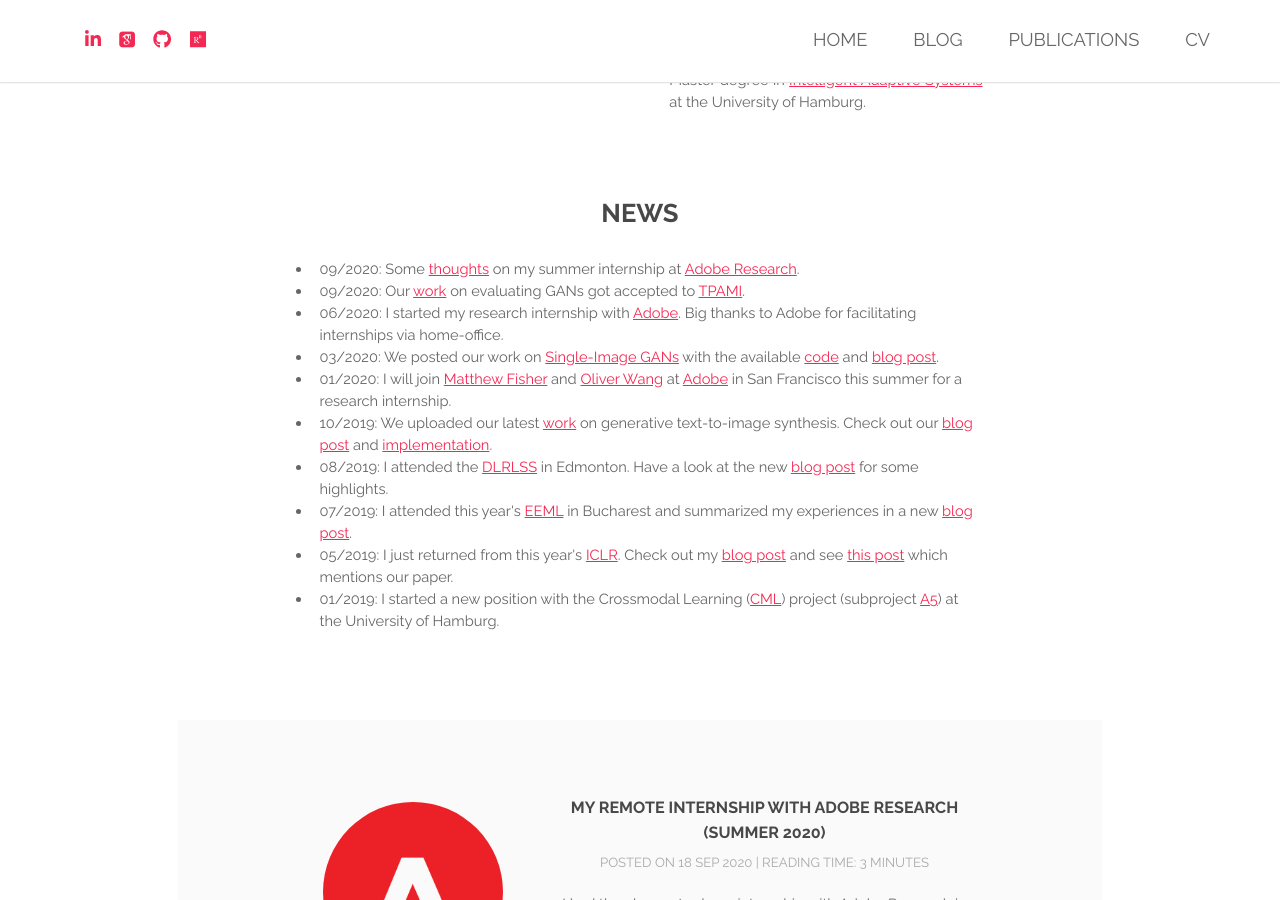
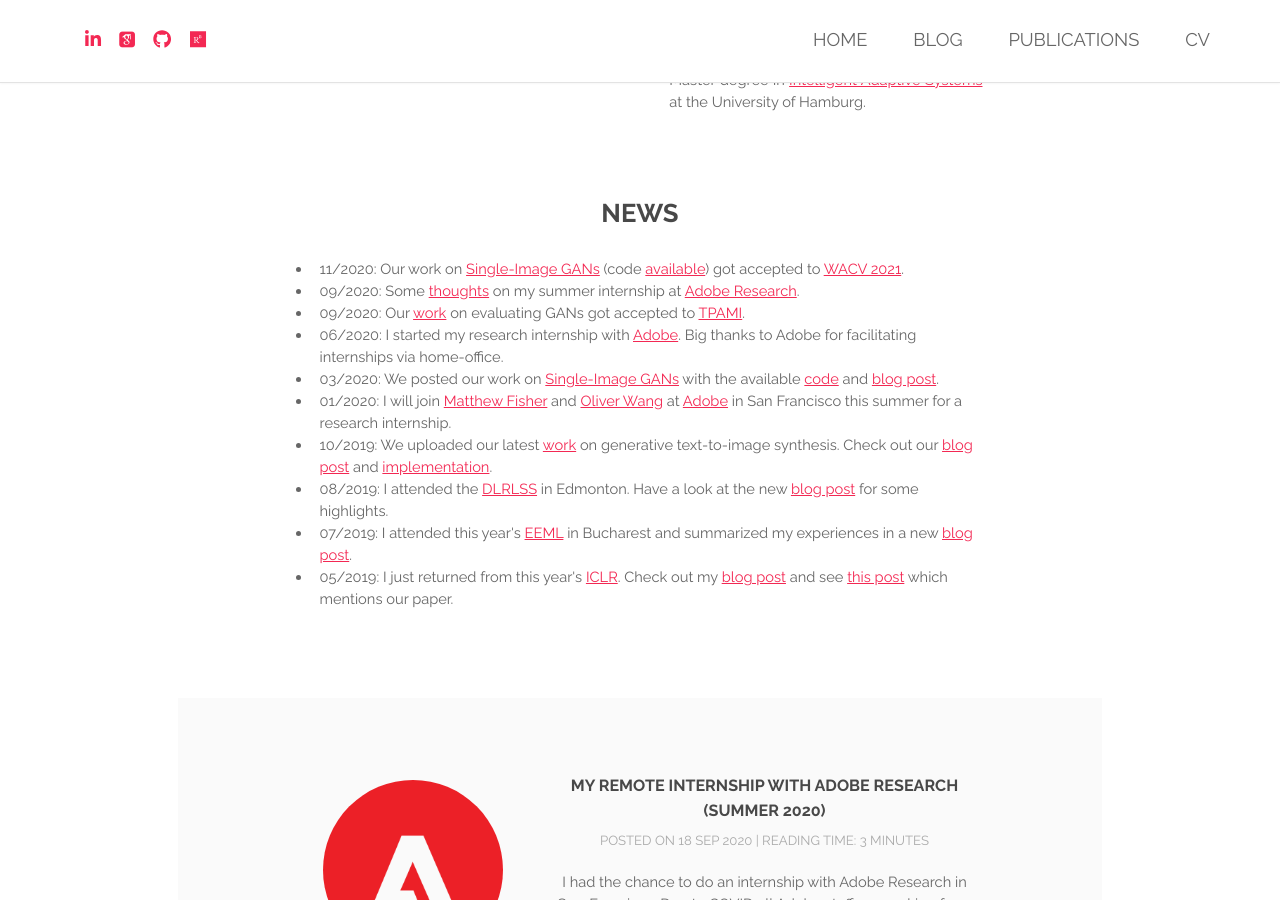
Before and after one commit to tohinz/tohinz.github.io, a Jekyll site: the page built from index.html, in a window 1280 px wide and 900 px high, scrolled down 466 px. Built offline with Jekyll 4.4.1, drawn with Linux system fonts in a browser that asks for light colours; cached includes are drawn as plain includes; nearby versions of some CDN libraries; some web fonts are replaced.

Commit message:
update CV

```diff
--- a/index.html
+++ b/index.html
@@ -28,6 +28,7 @@
 
 		<h2 style="text-align: center">News</h2>
 		<ul>
+			<li>11/2020: Our work on <a href="https://arxiv.org/abs/2003.11512" target="_blank">Single-Image GANs</a> (code <a href="https://github.com/tohinz/ConSinGAN" target="_blank">available</a>) got accepted to <a href="http://wacv2021.thecvf.com/home" target="_blank">WACV 2021</a>.</li>
 			<li>09/2020: Some <a href="/2020/09/18/adobe-internship">thoughts</a> on my summer internship at <a href="https://research.adobe.com/research/" target="_blank">Adobe Research</a>.</li>
 			<li>09/2020: Our <a href="https://ieeexplore.ieee.org/document/9184960" target="_blank">work</a> on evaluating GANs got accepted to <a href="https://www.computer.org/csdl/journal/tp" target="_blank">TPAMI</a>.</li>
 			<li>06/2020: I started my research internship with <a href="https://research.adobe.com/research/" target="_blank">Adobe</a>. Big thanks to Adobe for facilitating internships via home-office.</li>
@@ -37,7 +38,6 @@
 			<li>08/2019: I attended the <a href="https://dlrlsummerschool.ca/" target="_blank">DLRLSS</a> in Edmonton. Have a look at the new <a href="/2019/08/06/deep-learning-reinforcement-learning-summer-school">blog post</a> for some highlights.</li>
 			<li>07/2019: I attended this year's <a href="https://www.eeml.eu/home" target="_blank">EEML</a> in Bucharest and summarized my experiences in a new <a href="/2019/07/08/eastern-european-machine-learning-summer-school-2019">blog post</a>.</li>
 			<li>05/2019: I just returned from this year's <a href="https://iclr.cc/Conferences/2019" target="_blank">ICLR</a>. Check out my <a href="/2019/05/15/iclr-new-orleans-may-2019">blog post</a> and see <a href="https://medium.com/georgian-impact-blog/our-five-favorite-papers-from-iclr-2019-f4176c69462e" target="_blank">this post</a> which mentions our paper.</li>
-			<li>01/2019: I started a new position with the Crossmodal Learning (<a href="https://www.crossmodal-learning.org/home/about.html" target="_blank">CML</a>) project (subproject <a href="https://www.crossmodal-learning.org/projects/area-a/a5-neurobotic-brain.html" target="_blank">A5</a>) at the University of Hamburg.</li>
 		</ul>
 	</div>
 </section>
```
Also changed, not shown: 2 other files.
